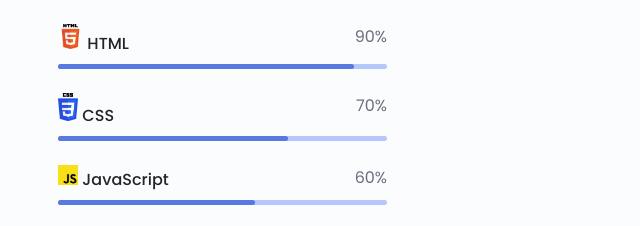
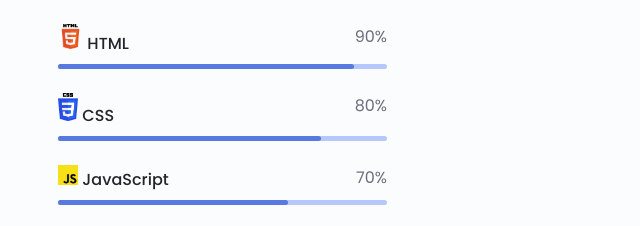
Before and after one commit to Skalin151/Skalin151.github.io, a plain HTML site: page index.html in a window 1280 px wide. Shown: the part 1755-1981 px from the top of the page, 241-881 px from the left. Drawn offline with nearby package versions, Linux system fonts and the light colour scheme.

Commit message:
Updated Percentages on Skills

```diff
--- a/assets/css/style.css
+++ b/assets/css/style.css
@@ -522,11 +522,11 @@ img {
 }
 
 .skills__css {
-  width: 70%;
+  width: 80%;
 }
 
 .skills__js {
-  width: 60%;
+  width: 70%;
 }
 
 .skills__react {
--- a/index.html
+++ b/index.html
@@ -227,7 +227,7 @@
                                 <div class="skills__titles">
                                     <h3 class="skills__name"><img src="/assets/img/css.png" class="skills__logo"
                                             width="20px" alt=""> CSS</h3>
-                                    <span class="skills__number">70%</span>
+                                    <span class="skills__number">80%</span>
                                 </div>
                                 <div class="skills__bar">
                                     <span class="skills__percentage skills__css"></span>
@@ -238,7 +238,7 @@
                                     <h3 class="skills__name"><img src="/assets/img/javascript.png" class="skills__logo"
                                             width="20px" alt=""> JavaScript</h3>
 
-                                    <span class="skills__number">60%</span>
+                                    <span class="skills__number">70%</span>
                                 </div>
                                 <div class="skills__bar">
                                     <span class="skills__percentage skills__js"></span>
```
